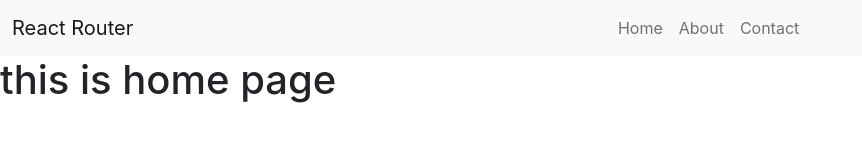
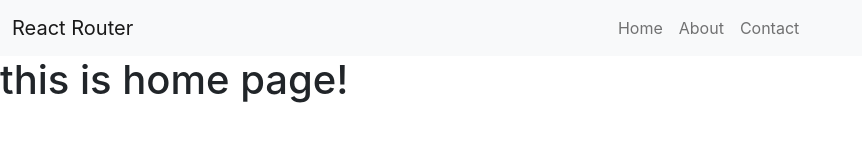
Before and after one commit to ravidhwn01/react-router-, a React (Create React App) app in the folder router/: page / in a window 1280 px wide. Shown: the top 160 px of the page, without its empty margins (0-862 px from the left). Built offline with nearby package versions, Linux system fonts and the light colour scheme.

Commit message:
some changes

```diff
--- a/router/src/App.js
+++ b/router/src/App.js
@@ -1,15 +1,22 @@
 import Navbar from "./Navbar";
 
-import { BrowserRouter as Switch, Route } from "react-router-dom";
+import {BrowserRouter as  Switch, Route } from "react-router-dom";
 import Home from "./Home";
 import Contact from "./Contact";
 import About from "./About";
+import Error from "./Error";
 function App() {
   return (
     <>
       <Navbar />
 
       <Switch>
+      <Route exact path="/"   component={Home}  />
+      <Route exact path="/about"  component={About} />
+      <Route exact path="/contact"  component={Contact} />
+      {/* <Route path='*' component={Error} /> */}
+    </Switch>
+      {/* <Switch>
         <Route exact path="/">
         {  <Home />}
         </Route>
@@ -19,7 +26,10 @@ function App() {
         <Route exact path="/contact">
           {<Contact />}
         </Route>
-      </Switch>
+        <Route component={Error} />
+
+      </Switch> */}
+
     </>
   );
 }
--- /dev/null
+++ b/router/src/Error.jsx
@@ -0,0 +1,9 @@
+import React from 'react'
+
+export default function Error() {
+  return (
+    <div>
+        <h1>Oops! page not found </h1>
+    </div>
+  )
+}
--- a/router/src/Home.jsx
+++ b/router/src/Home.jsx
@@ -3,7 +3,7 @@ import React from 'react'
 export default function Home() {
   return (
     <>
-        <h1>this is home page</h1>
+        <h1>this is home page!</h1>
     </>
   )
 }
```
